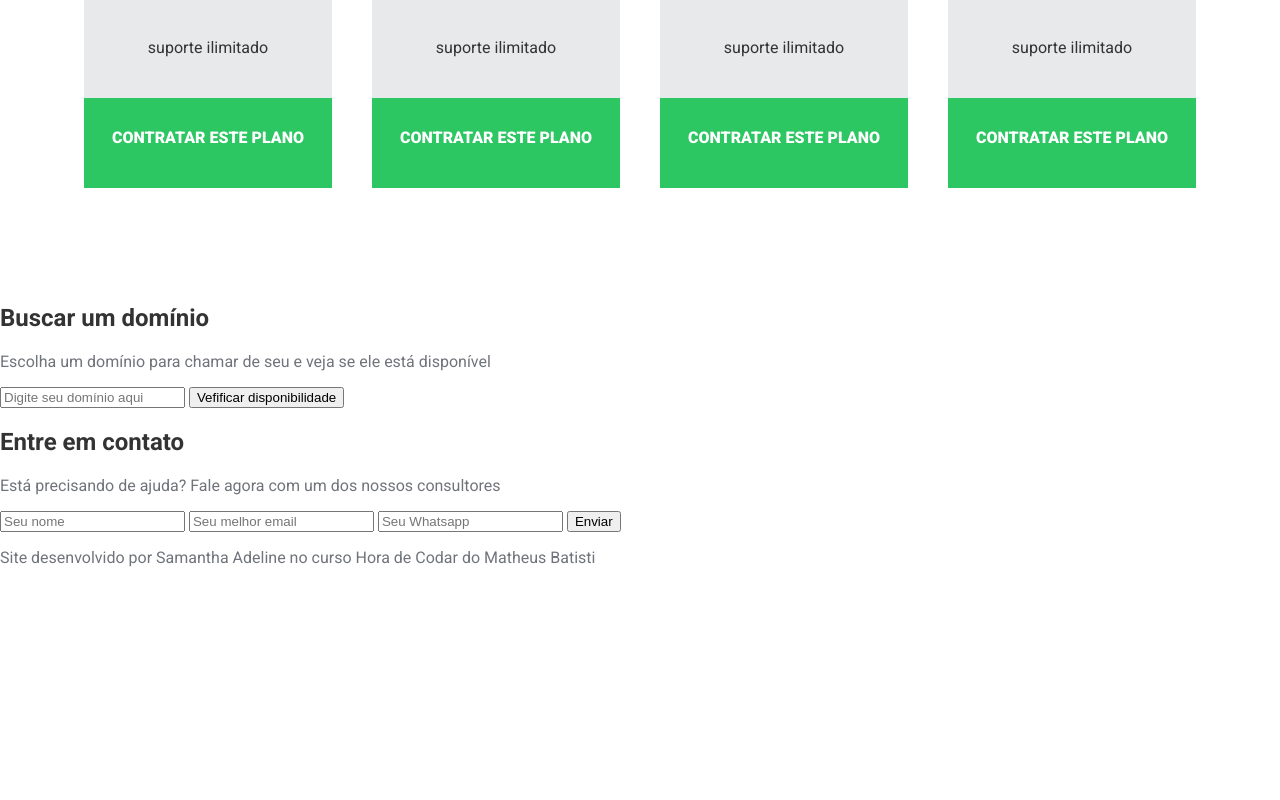
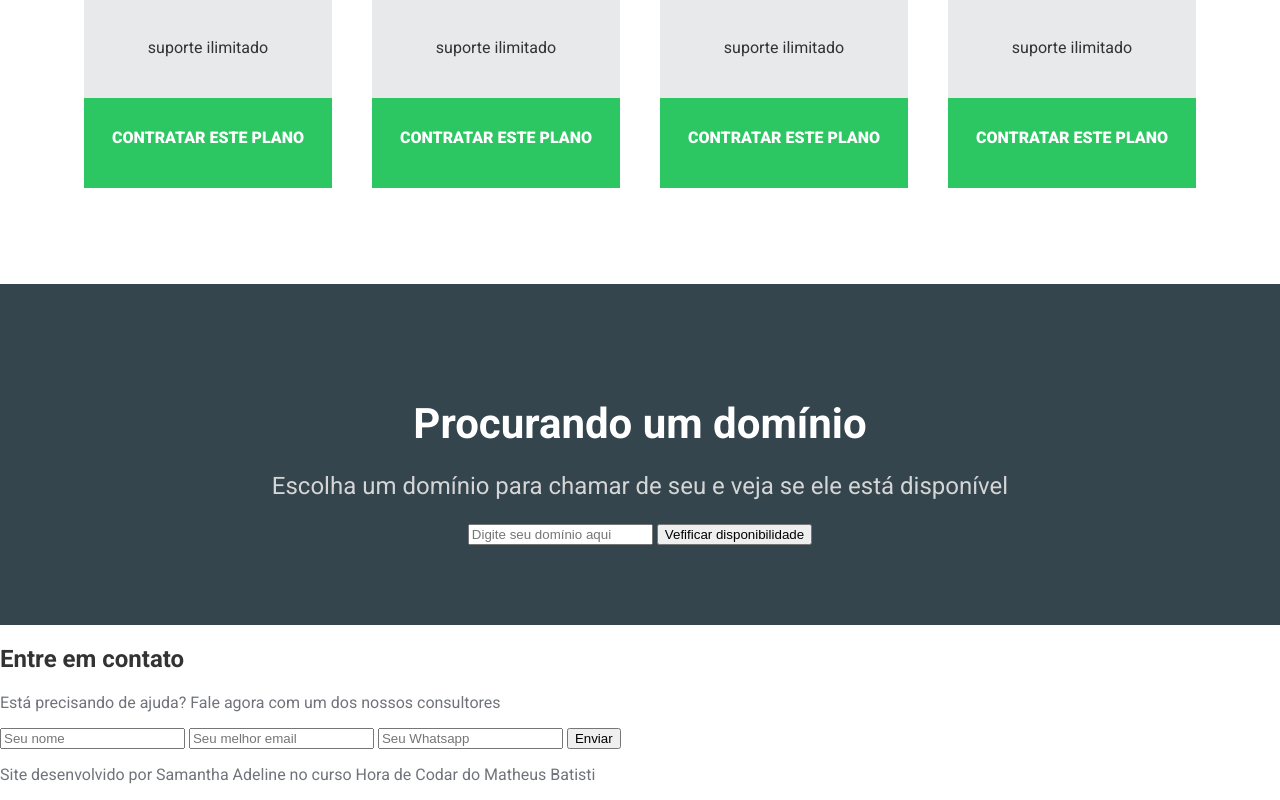
Before and after one commit to TeacherSamanthaSilva/HdcHost, a plain HTML site: page index.html in a window 1280 px wide. Shown: the part 1692-2492 px from the top of the page. Before the commit the page ends 2275 px from the top, so only its background shows below. Drawn offline with Linux system fonts and the light colour scheme.

Commit message:
css searchdomain0container
Nesse commit iniciei o css do searchdomain-container

```diff
--- a/index.html
+++ b/index.html
@@ -102,7 +102,7 @@
                 </div>
             </section>
             <section class="searchdomain-container">
-                <h2>Buscar um domínio</h2>
+                <h2>Procurando um domínio</h2>
                 <p>Escolha um domínio para chamar de seu e veja se ele está disponível</p>
                 <form>
                     <input type="text" name="domain" placeholder="Digite seu domínio aqui" >
--- a/style.css
+++ b/style.css
@@ -248,3 +248,22 @@ nav{
     text-align: center;
     padding-top: 30px;
 }
+
+/* buscar domínio */
+
+.searchdomain-container{
+    background-color: #34454e;
+    text-align: center;
+    padding: 5em 0;
+}
+
+.searchdomain-container h2{
+    color: #fff;
+    font-size: 42px;
+    margin-bottom: 15px;
+}
+
+.searchdomain-container p{
+    color: #d5d5d5;
+    font-size: 24px;
+}
```
